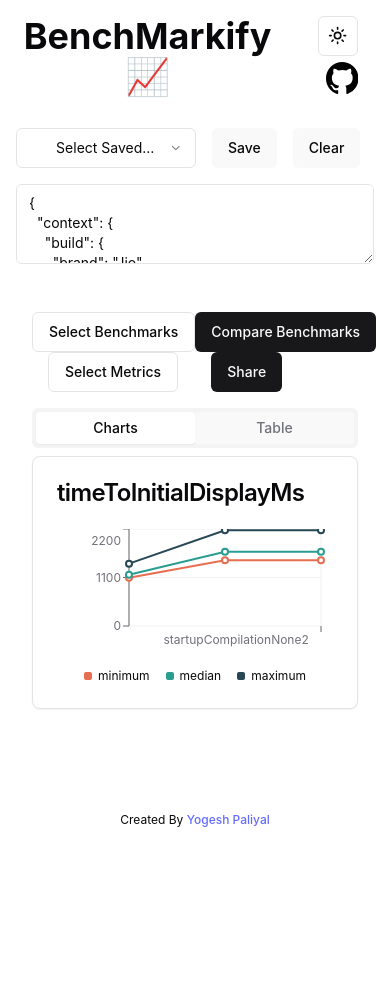
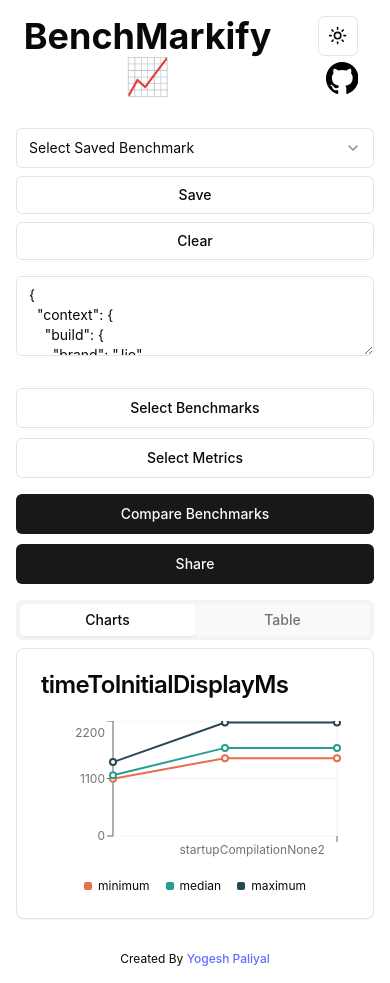
Before and after one commit to yogeshpaliyal/benchmarkify, a React (Vite) app: page / in a window 390 px wide. Before the commit the page ends 844 px from the top, so only its background shows below. Built offline with nearby package versions, Linux system fonts and the light colour scheme.

Commit message:
fix responsiveness

```diff
--- a/src/App.tsx
+++ b/src/App.tsx
@@ -92,7 +92,7 @@
   }, [filter, benchmarks]);
 
   return (
-    <div className="flex flex-col h-dvh w-dvw">
+    <div className="flex flex-col ">
       <div className="flex flex-row w-full justify-between p-4">
         <h1 className="text-4xl font-bold text-center ">BenchMarkify 📈</h1>
         <div className="flex flex-wrap sm:space-y-4 md:space-y-0 md:space-x-4 mx-4 justify-end">
@@ -108,13 +108,13 @@
       </div>
       <div className="md:flex flex-row flex-1 w-full">
         <div className="flex flex-1 flex-col p-4" style={{ flex: 1 }}>
-          <div className="w-full flex flex-row space-x-4 pb-4">
+          <div className="w-full flex flex-row gap-2 pb-4 max-md:flex-col">
             <Select
               onValueChange={(selectedItem) =>
                 setRawInput(localBenchmarks?.[selectedItem])
               }
             >
-              <SelectTrigger className="w-[180px]">
+              <SelectTrigger className="md:w-[180px] ">
                 <SelectValue placeholder="Select Saved Benchmark" />
               </SelectTrigger>
               <SelectContent>
@@ -131,9 +131,10 @@
                 </SelectGroup>
               </SelectContent>
             </Select>
-            <div className="space-x-4">
+            <div className=" flex max-sm:flex-col gap-2">
               <Button
-                variant={"ghost"}
+              className="max-md:flex-1"
+                variant={"outline"}
                 onClick={() => {
                   let value = window.prompt("Save Baseline profile", "");
                   if (value) {
@@ -155,7 +156,7 @@
               >
                 Save
               </Button>
-              <Button variant={"ghost"} onClick={() => setRawInput("")}>
+              <Button className="max-md:flex-1" variant={"outline"} onClick={() => setRawInput("")}>
                 Clear
               </Button>
             </div>
@@ -170,18 +171,18 @@
           />
         </div>
         <div
-          className="flex flex-1 justify-around content-around p-8"
+          className="flex flex-1 justify-around content-around p-4"
           style={{ flex: 2 }}
         >
           <div className="w-full">
-            <div className="w-full flex flex-row justify-between">
+            <div className="w-full flex flex-row max-sm:flex-col justify-between">
               <FiltersSelector
                 benchmarks={benchmarks}
                 filters={filter}
                 setFilters={setFilter}
               />
 
-              <div className="space-x-4">
+              <div className="flex gap-[10px] max-sm:flex-col max-lg:flex-col pb-4">
                 <Compare benchmarks={benchmarks} />
                 <Button
                   onClick={() => {
@@ -203,13 +204,15 @@
               </div>
             </div>
 
-            <Tabs defaultValue="charts" className="w-full">
+            <Tabs defaultValue="charts" >
               <TabsList className="grid w-full grid-cols-2">
                 <TabsTrigger value="charts">Charts</TabsTrigger>
                 <TabsTrigger value="table">Table</TabsTrigger>
               </TabsList>
               <TabsContent value="charts">
-                <CompareChart filter={filter} benchmarks={filteredBenchmarks} />
+                <div className=" ">
+                <CompareChart  filter={filter} benchmarks={filteredBenchmarks}  />
+                </div>
               </TabsContent>
               <TabsContent value="table">
                 <BenchmarkTable
--- a/src/CompareChart.tsx
+++ b/src/CompareChart.tsx
@@ -60,8 +60,8 @@
     })) || [];
 
   return (
-    <Card>
-      <CardHeader>
+    <Card >
+      <CardHeader >
         <CardTitle>{filter?.metrics}</CardTitle>
       </CardHeader>
       <CardContent>
--- a/src/components/ui/card.tsx
+++ b/src/components/ui/card.tsx
@@ -9,7 +9,7 @@
   <div
     ref={ref}
     className={cn(
-      "rounded-lg border bg-card text-card-foreground shadow-sm",
+      "rounded-lg  border bg-card text-card-foreground shadow-sm",
       className
     )}
     {...props}
--- a/src/index.css
+++ b/src/index.css
@@ -22,13 +22,7 @@
   color: #535bf2;
 }
 
-body {
-  margin: 0;
-  display: flex;
-  place-items: center;
-  min-width: 320px;
-  min-height: 100vh;
-}
+
 
 h1 {
   font-size: 3.2em;
--- a/src/ui/Compare.tsx
+++ b/src/ui/Compare.tsx
@@ -60,7 +60,7 @@
       }}
     >
       <DialogTrigger>
-        <Button>Compare Benchmarks</Button>
+        <Button className="w-[100%]">Compare Benchmarks</Button>
       </DialogTrigger>
       <DialogContent>
         <DialogHeader>
@@ -88,7 +88,7 @@
           {!!selectedMetric ? <h6>Metric</h6> : ""}
           <DropdownMenu>
             <DropdownMenuTrigger asChild>
-              <Button variant="outline">
+              <Button variant="outline" >
                 {selectedMetric ?? "Select Metric"}
               </Button>
             </DropdownMenuTrigger>
@@ -142,7 +142,7 @@
       {!!selectedBenchmark ? <h6>{label}</h6> : ""}
       <DropdownMenu>
         <DropdownMenuTrigger asChild>
-          <Button variant="outline">
+          <Button  variant="outline" >
             {selectedBenchmark?.name ?? "Select " + label}
           </Button>
         </DropdownMenuTrigger>
--- a/src/ui/Filters.tsx
+++ b/src/ui/Filters.tsx
@@ -48,10 +48,10 @@
   }, [benchmarks]);
 
   return (
-    <div className="space-x-4 pb-4">
+    <div className="flex gap-[10px] max-sm:flex-col max-lg:flex-col pb-4 ">
       <DropdownMenu>
         <DropdownMenuTrigger asChild>
-          <Button variant="outline">Select Benchmarks</Button>
+          <Button   variant="outline">Select Benchmarks</Button>
         </DropdownMenuTrigger>
         <DropdownMenuContent className="w-56">
           <DropdownMenuLabel>Benchmarks</DropdownMenuLabel>
```
Also changed, not shown: 1 other file (tests, documents, lock files or other folders).
